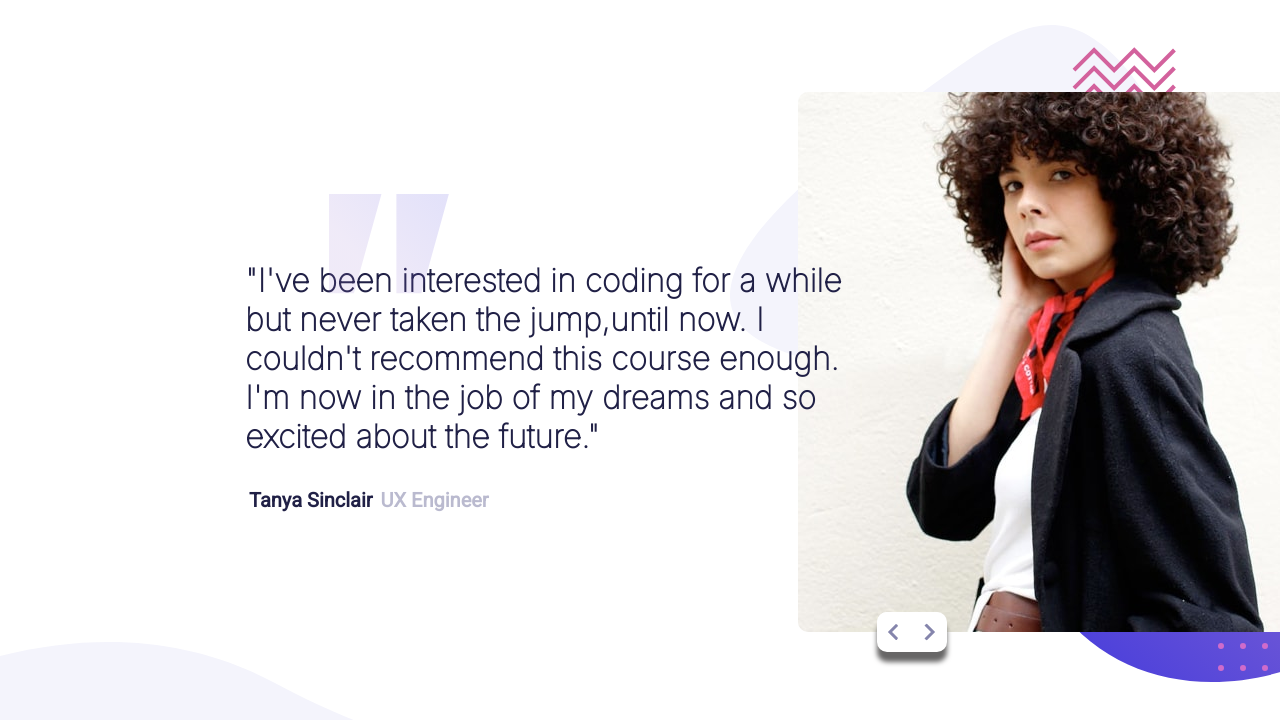
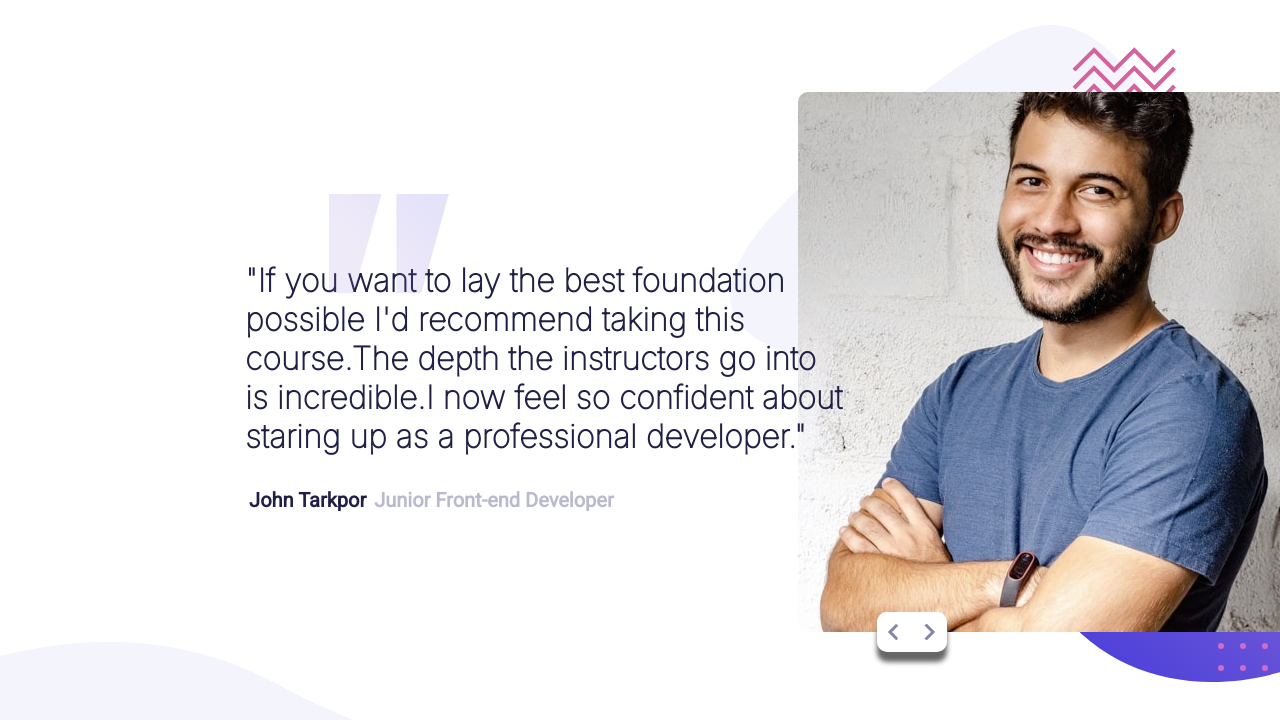
Before and after one commit to Chaitanyaputhran/coding-bootcamp-testimonials-slider-master, a plain HTML site: page coding-bootcamp-testimonials-slider-master/index.html in a window 1280 px wide. Both pictures are taken after a click on the button 893 px from the left and 627 px from the top of the page. Shown: the top 720 px of the page. Drawn offline with Linux system fonts and the light colour scheme.

Commit message:
updated index.js

```diff
--- a/coding-bootcamp-testimonials-slider-master/index.html
+++ b/coding-bootcamp-testimonials-slider-master/index.html
@@ -11,7 +11,7 @@
   <link rel="preconnect" href="https://fonts.googleapis.com">
   <link rel="preconnect" href="https://fonts.gstatic.com" crossorigin>
   <link href="https://fonts.googleapis.com/css2?family=Inter:wght@100&family=Roboto:wght@400&display=swap" rel="stylesheet">
-  <script src="index.js"></script>
+
 
 </head>
 <body>
@@ -40,7 +40,7 @@
         </div>
 
         </div>
-        <div class="john hide">
+        <div class="john">
           <img src="..\coding-bootcamp-testimonials-slider-master\image-john.jpg" alt="">
           <div class="buttons">
           <button class="prev__button"><img src="..\coding-bootcamp-testimonials-slider-master\images\icon-prev.svg"></button>
@@ -50,7 +50,7 @@
           <div class =quotes>
             <img style="border-radius: 0 ;" src="..\coding-bootcamp-testimonials-slider-master\images\pattern-quotes.svg" alt="">
             <div class ="content">
-              <h3>"If you want to lay the best foundation</br> possible I'd recommend taking this course.The depth the instructors go into</br> is incredible.I now feel so confident about</br>staring up as a professional developer."</h3>
+              <h3>"If you want to lay the best foundation</br> possible I'd recommend taking this</br> course.The depth the instructors go into</br> is incredible.I now feel so confident about</br>staring up as a professional developer."</h3>
               <h4 style="color:hsl(240, 38%, 20%);display:inline;padding-left: 11px;padding: right 0;">John Tarkpor </h4> <h4  style="color:hsl(240, 18%, 77%);display:inline;  padding-left:3px;">Junior Front-end Developer</h4>
 
 
@@ -64,5 +64,6 @@
       </div>
   <div class="end">
     <img src="..\coding-bootcamp-testimonials-slider-master\images\pattern-curve.svg" alt=""></div>
+    <script src="index.js"></script>
 </body>
 </html>
--- a/coding-bootcamp-testimonials-slider-master/index.js
+++ b/coding-bootcamp-testimonials-slider-master/index.js
@@ -1,8 +1,24 @@
-const john =document.querySelectorAll(".john");
-const tanya =document.querySelectorAll(".tanya");
-const prev = document.querySelectorAll(".prev__button");
-const next = document.querySelectorAll(".next__button");
+const john = document.querySelector(".john");
+const tanya = document.querySelector(".tanya");
+const prevButtons = document.querySelectorAll(".prev__button");
+const nextButtons = document.querySelectorAll(".next__button");
+
 
 john.classList.add("hide");
 
-prev.forEach(item => item.addEventListener(""))
+
+const slideChange = () => {
+  if (john.classList.contains("hide")) {
+    john.classList.remove("hide");
+    tanya.classList.add("hide");
+  } else if (tanya.classList.contains("hide")) {
+    tanya.classList.remove("hide");
+    john.classList.add("hide");
+  } else {
+    john.classList.add("hide");
+  }
+};
+
+
+prevButtons.forEach((button) => button.addEventListener("click", slideChange));
+nextButtons.forEach((button) => button.addEventListener("click", slideChange));
```
